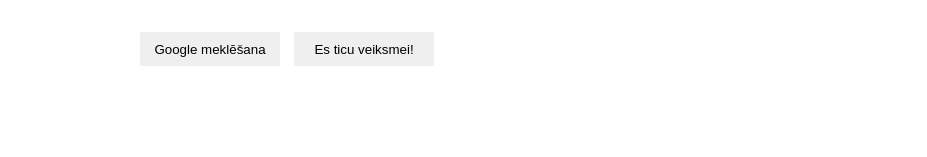
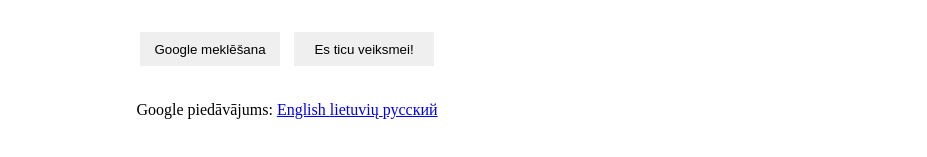
Before and after one commit to RalfsUpelnieks/Google.com-lapas, a plain HTML site: page index.html in a window 1280 px wide. Shown: the part 377-534 px from the top of the page, without its empty margins (353-1280 px from the left). Drawn offline with Linux system fonts and the light colour scheme.

Commit message:
pievienots Google piedava

```diff
--- a/index.html
+++ b/index.html
@@ -104,6 +104,7 @@
             <button type="button"  class="buttons">Google meklēšana</button>
             <button type="button"  class="buttons">Es ticu veiksmei!</button>
         </div>
+        <div class="buttons-div">Google piedāvājums: <a href="#">English </a><a href="#">lietuvių </a><a href="#">русский </a></div>
     </body>
 
 
```
